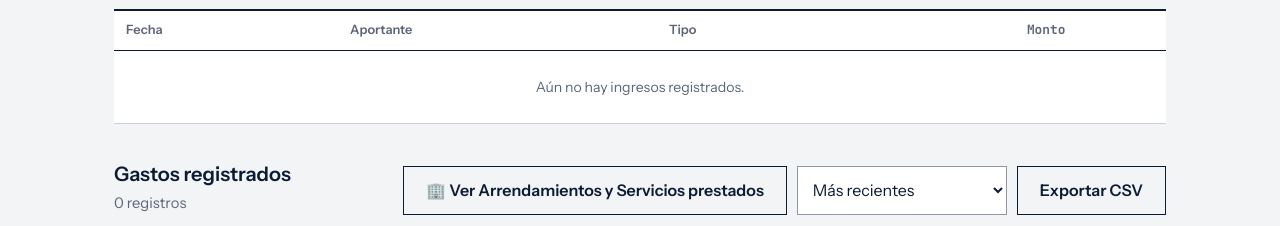
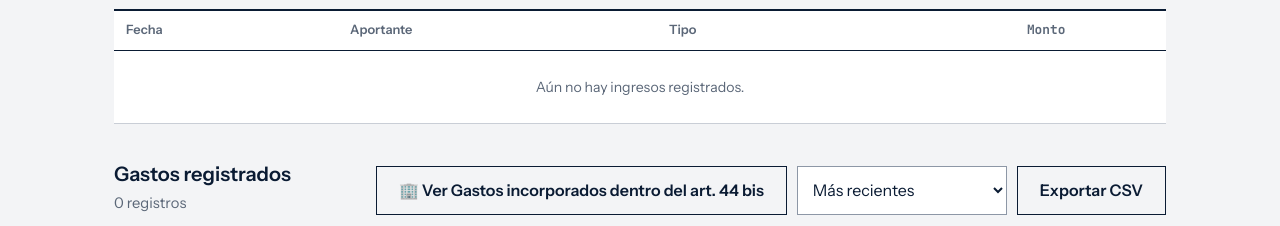
Before and after one commit to fsarabiap/Maqueta-1.6, a plain HTML site: page index.html in a window 1280 px wide. Shown: the part 997-1223 px from the top of the page. Drawn offline with Linux system fonts and the light colour scheme.

Commit message:
Add files via upload

```diff
--- a/index.html
+++ b/index.html
@@ -267,7 +267,7 @@ fieldset{border:0;padding:0;margin-top:22px}
   <section class="log">
     <div class="bar"><div><h2>Ingresos registrados</h2></div><select class="srt" data-s="i" aria-label="Ordenar ingresos"><option value="r">Más recientes</option><option value="m">Monto: mayor a menor</option><option value="a">Monto: menor a mayor</option></select></div>
     <div class="tw"><table style="min-width:560px"><thead><tr><th>Fecha</th><th>Aportante</th><th>Tipo</th><th class="n">Monto</th><th></th></tr></thead><tbody id="ti"></tbody></table></div>
-    <div class="bar" style="margin-top:36px"><div><h2>Gastos registrados</h2><p class="sub" style="margin:0" id="cnt"></p></div><div style="display:flex;gap:10px;flex-wrap:wrap"><button class="btn alt" id="fas" type="button" aria-pressed="false">🏢 Ver Arrendamientos y Servicios prestados</button><select class="srt" data-s="g" aria-label="Ordenar gastos"><option value="r">Más recientes</option><option value="m">Monto: mayor a menor</option><option value="a">Monto: menor a mayor</option></select><button class="btn alt" id="csv" type="button">Exportar CSV</button></div></div>
+    <div class="bar" style="margin-top:36px"><div><h2>Gastos registrados</h2><p class="sub" style="margin:0" id="cnt"></p></div><div style="display:flex;gap:10px;flex-wrap:wrap"><button class="btn alt" id="fas" type="button" aria-pressed="false">🏢 Ver Gastos incorporados dentro del art. 44 bis</button><select class="srt" data-s="g" aria-label="Ordenar gastos"><option value="r">Más recientes</option><option value="m">Monto: mayor a menor</option><option value="a">Monto: menor a mayor</option></select><button class="btn alt" id="csv" type="button">Exportar CSV</button></div></div>
     <p class="fasm" id="fasm" hidden></p>
     <div class="tw"><table style="min-width:860px"><thead><tr><th>Fecha</th><th>Gasto</th><th>Proveedor</th><th>Documento</th><th>Pago</th><th>Archivos</th><th class="n">Monto</th><th></th></tr></thead><tbody id="tb"></tbody></table></div>
     <div class="bar" style="margin-top:36px"><div><h2 class="vh">🎁 Ingresos valorizados</h2><p class="sub" style="margin:0" id="cntiv"></p></div><select class="srt" data-s="iv" aria-label="Ordenar ingresos valorizados"><option value="r">Más recientes</option><option value="m">Monto: mayor a menor</option><option value="a">Monto: menor a mayor</option></select></div>
@@ -650,7 +650,7 @@ $("csv").onclick=()=>{
   const c=[h.map(q).join(";")].concat(G.map(r=>[r.fecha,r.cat,r.sub,r.tipo,r.rut,r.prov,r.tdoc,r.ndoc,r.monto,r.pago,r.arch.join(" | ")].map(q).join(";")),IN.filter(r=>r.tipo==="Valorizado").map(r=>[r.fecha,"Gasto valorizado",r.dcat||"",r.dtipo||"",(r.items||[]).map(x=>x.rut).join(" | "),(r.items||[]).map(x=>x.ap+" ("+x.monto+")").join(" | "),"—","—",r.monto,"Valorizado",(r.adj||[]).join(" | ")].map(q).join(";"))).join("\n");
   const a=document.createElement("a");a.href=URL.createObjectURL(new Blob(["\ufeff"+c],{type:"text/csv;charset=utf-8"}));a.download="gastos-electorales.csv";a.click();
 };
-$("fas").onclick=()=>{FAS=!FAS;$("fas").classList.toggle("on",FAS);$("fas").setAttribute("aria-pressed",FAS);$("fas").textContent=FAS?"✖️ Ver todos los gastos":"🏢 Ver Arrendamientos y Servicios prestados";render()};
+$("fas").onclick=()=>{FAS=!FAS;$("fas").classList.toggle("on",FAS);$("fas").setAttribute("aria-pressed",FAS);$("fas").textContent=FAS?"✖️ Ver todos los gastos":"🏢 Ver Gastos incorporados dentro del art. 44 bis";render()};
 document.querySelectorAll(".srt").forEach(s=>s.onchange=()=>{SORT[s.dataset.s]=s.value;render()});
 home();render();show(0);
 </script>
```
